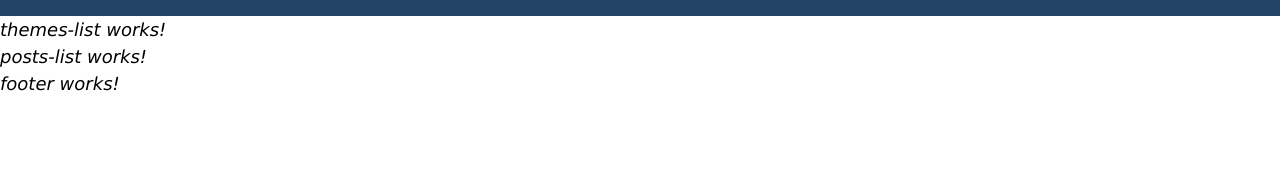
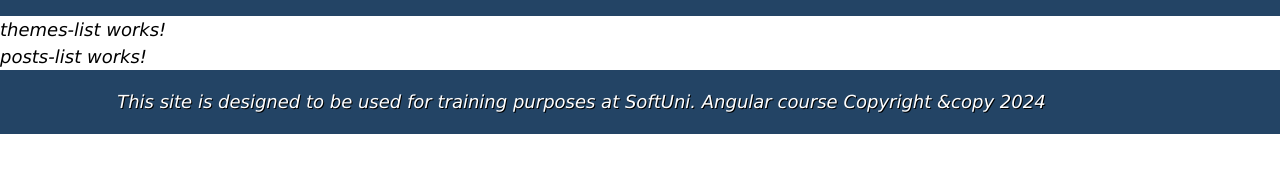
Before and after one commit to SvetlinGG/Angular-WorkShop-28-july, an Angular app in the folder workshop-july-2025/: page / in a window 1280 px wide. Shown: the part 202-374 px from the top of the page. Built offline with nearby package versions, Linux system fonts and the light colour scheme.

Commit message:
footer setup

```diff
--- a/workshop-july-2025/src/app/core/footer/footer.component.css
+++ b/workshop-july-2025/src/app/core/footer/footer.component.css
@@ -0,0 +1,12 @@
+/* footer  */
+
+footer {
+    display: flex;
+    align-items: center;
+    justify-content: space-evenly;
+    background-color:#234465;
+    height: 8vh;
+    color: white;
+    text-shadow: 1px 1px black;
+    text-align: center;
+    }
--- a/workshop-july-2025/src/app/core/footer/footer.component.html
+++ b/workshop-july-2025/src/app/core/footer/footer.component.html
@@ -1 +1,4 @@
-<p>footer works!</p>
+<footer>
+    <p>This site is designed to be used for training purposes at SoftUni. Angular course Copyright &copy 2024</p>
+    <p></p>
+</footer>
```
